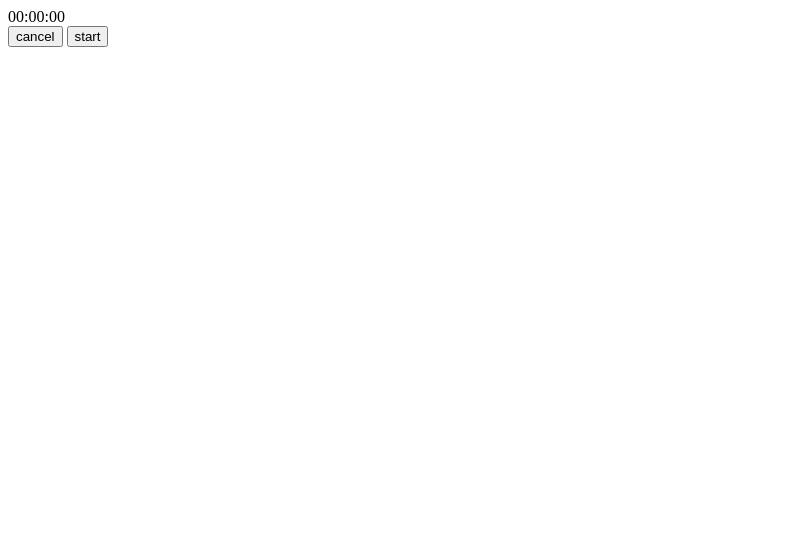
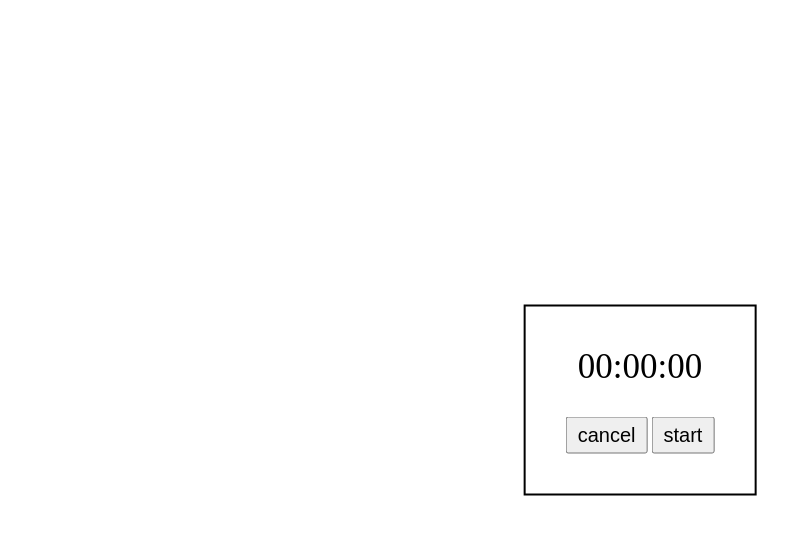
Before and after one commit to dain9812/timer, a plain HTML site: page index.html in a window 1280 px wide. Shown: the whole page, without its empty margins (0-812 px from the left). Drawn offline with Linux system fonts and the light colour scheme.

Commit message:
feat: Printing elements in html in the center of the page

```diff
--- a/index.html
+++ b/index.html
@@ -6,6 +6,36 @@
   <meta name="viewport" content="width=device-width, initial-scale=1.0">
   <title>Timer</title>
 </head>
+<style>
+  * {
+    margin: 0;
+    padding: 0;
+  }
+  #wrap {
+    position: relative;
+    width: 100vw;
+    height: 100vh;
+  }
+  section {
+    position: absolute;
+    top: 50%;
+    left: 50%;
+    transform: translate(-50%, -50%);
+    border: 2px solid;
+    padding: 40px;
+  }
+  article {
+    text-align: center;
+  }
+  .time-area {
+    font-size: 35px;
+    margin-bottom: 30px;
+  }
+  .btn-area button{
+    font-size: 20px;
+    padding: 5px 10px;
+  }
+</style>
 <body>
   <div id="wrap">
     <section>
```
